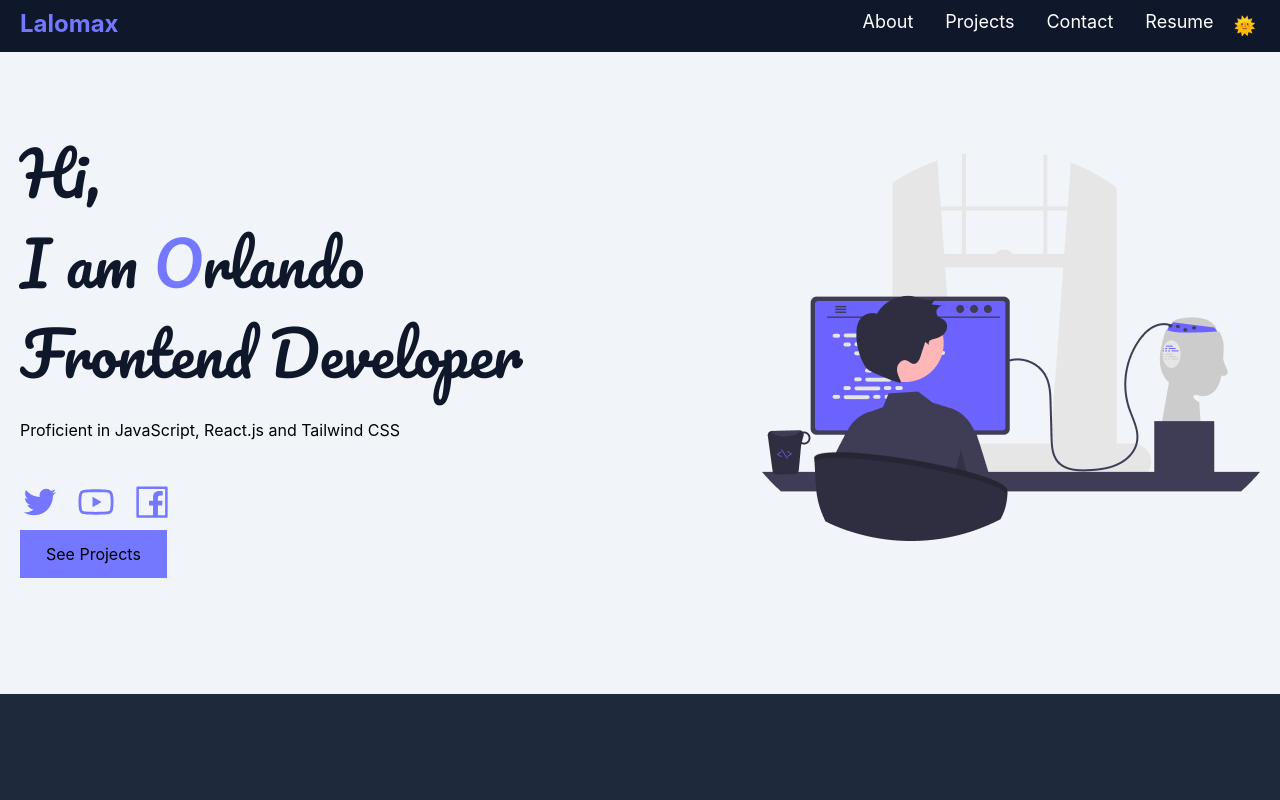
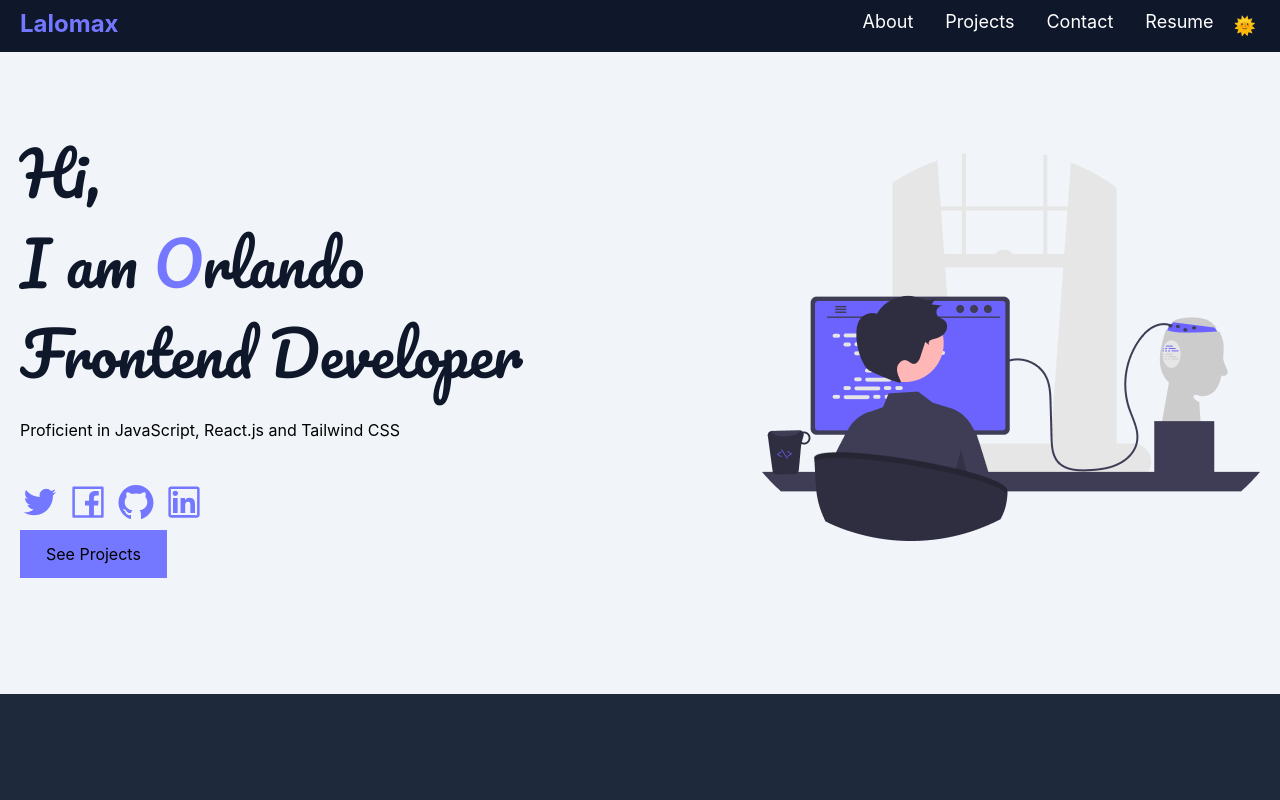
Before and after one commit to lalomax/new-portfolio, a React (Vite) app: page / in a window 1280 px wide. Shown: the top 800 px of the page. Built offline with nearby package versions, Linux system fonts and the light colour scheme; the HTML template or start-up script is replaced by a standard one.

Commit message:
release: icons changed

```diff
--- a/src/components/Hero.jsx
+++ b/src/components/Hero.jsx
@@ -3,9 +3,11 @@ import HeroImg from "../assets/hero-img.png";
 
 import {
   AiOutlineTwitter,
-  AiOutlineYoutube,
   AiOutlineFacebook,
+  AiFillGithub,
+  AiOutlineLinkedin
 } from "react-icons/ai";
+
 
 const Hero = () => {
   return (
@@ -21,27 +23,34 @@ const Hero = () => {
             Proficient in JavaScript, React.js and Tailwind CSS
           </p>
 
-          <div className="flex py-5 ">
+          <div className="flex py-5 gap-2 ">
             <a
-              href="https://twitter.com/CoderAmrin"
-              className="pr-4 inline-block text-accent hover:text-white"
+              href="https://twitter.com/OrlandoFloresH"
+              className="inline-block text-accent hover:text-white"
             >
-              {" "}
-              <AiOutlineTwitter size={40} />{" "}
+              <AiOutlineTwitter size={40} />
             </a>
+
             <a
-              href="https://www.youtube.com/@coderamrin"
-              className="pr-4 inline-block text-accent hover:text-white"
-            >
-              {" "}
-              <AiOutlineYoutube size={40} />{" "}
-            </a>
-            <a
-              href="https://www.facebook.com/CoderAmrin/"
-              className="pr-4 inline-block text-accent hover:text-white"
+              href="https://www.facebook.com/OrlandoFloresHuanca"
+              className="inline-block text-accent hover:text-white"
             >
               {" "}
               <AiOutlineFacebook size={40} />{" "}
+            </a>
+            <a
+              href="https://github.com/lalomax"
+              className="inline-block text-accent hover:text-white"
+            >
+              {" "}
+              <AiFillGithub size={40} />{" "}
+            </a>
+            <a
+              href="https://www.linkedin.com/in/orlando-flores365/"
+              className="inline-block text-accent hover:text-white"
+            >
+              {" "}
+              <AiOutlineLinkedin size={40} />{" "}
             </a>
           </div>
 
```
